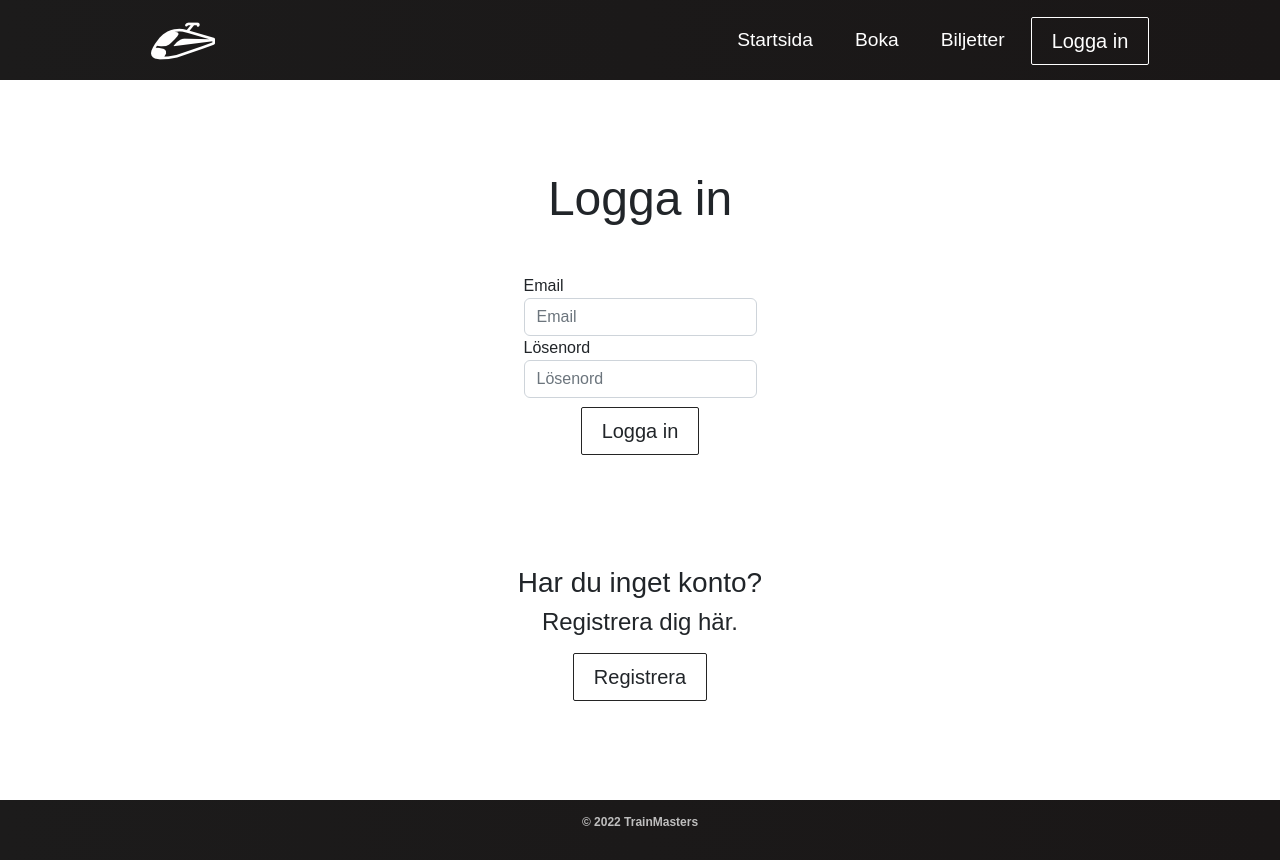
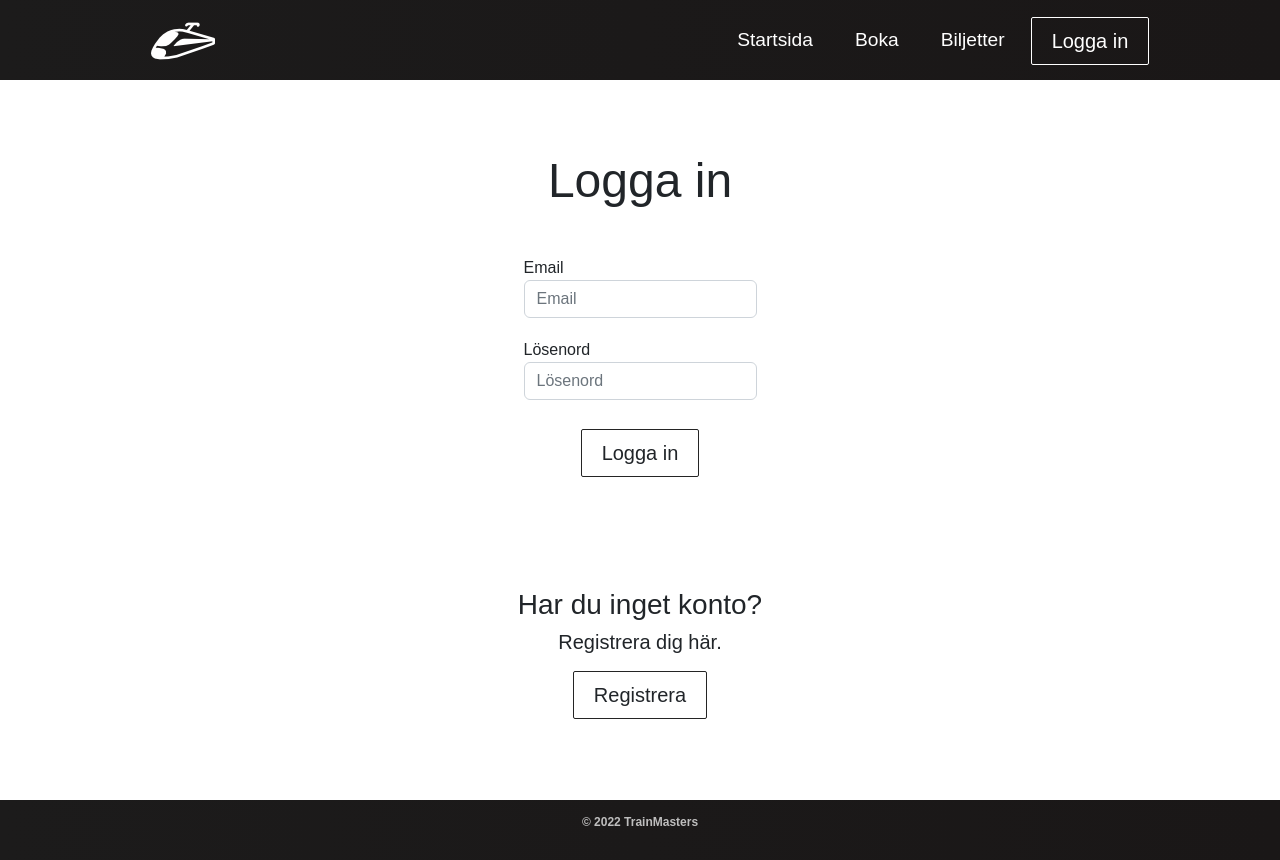
Before and after one commit to NikyAviator/TrainMasters, a React (Vite) app: page /logga-in in a window 1280 px wide. Built offline with nearby package versions, Linux system fonts and the light colour scheme.

Commit message:
Made some smaller changes

```diff
--- a/scss/Button.scss
+++ b/scss/Button.scss
@@ -26,9 +26,9 @@
 }
 
 .btn--secondary-outline {
-  background-color: transparent;
+  background-color: transparent !important;;
   color: var(--secondary);
-  padding: 8px 20px;
+  padding: 8px 20px !important;;
   border: 1px solid var(--secondary) !important;
   transition: all 0.3s ease-out;
 }
--- a/scss/LogInPage.scss
+++ b/scss/LogInPage.scss
@@ -19,6 +19,10 @@
   text-align: center;
 }
 
-.Register-heading h4 {
-  font-weight: 400;
+.Register-heading h5 {
+  font-weight: 300;
 }
+
+.form-group {
+  margin-bottom: 20px;
+}
--- a/src/components/Pages/LogInPage.jsx
+++ b/src/components/Pages/LogInPage.jsx
@@ -5,11 +5,6 @@ import { Button } from "../UI/Button";
 import "../../../scss/main.scss";
 
 export default function LogInPage() {
-  const inputStyle = {
-    padding: "3%",
-    marginTop: "5%",
-    marginBottom: "10%",
-  };
 
   return (
     <div className="login">
@@ -49,7 +44,7 @@ export default function LogInPage() {
         </div>
         <div className="Register-heading">
           <h3>Har du inget konto?</h3>
-          <h4>Registrera dig här.</h4>
+          <h5>Registrera dig här.</h5>
         </div>
         <div className="btn">
           <Button
```
